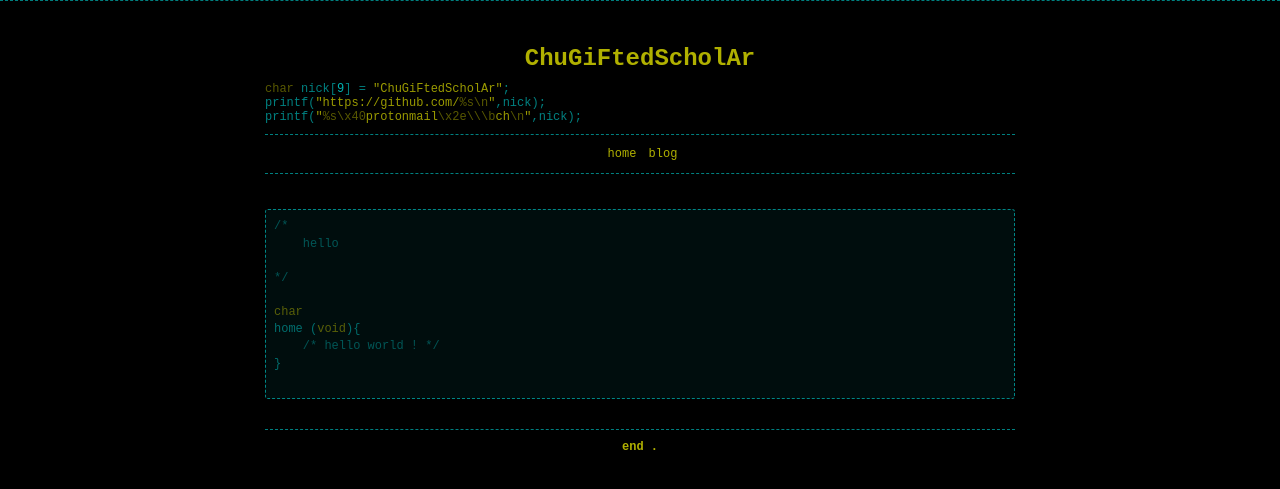
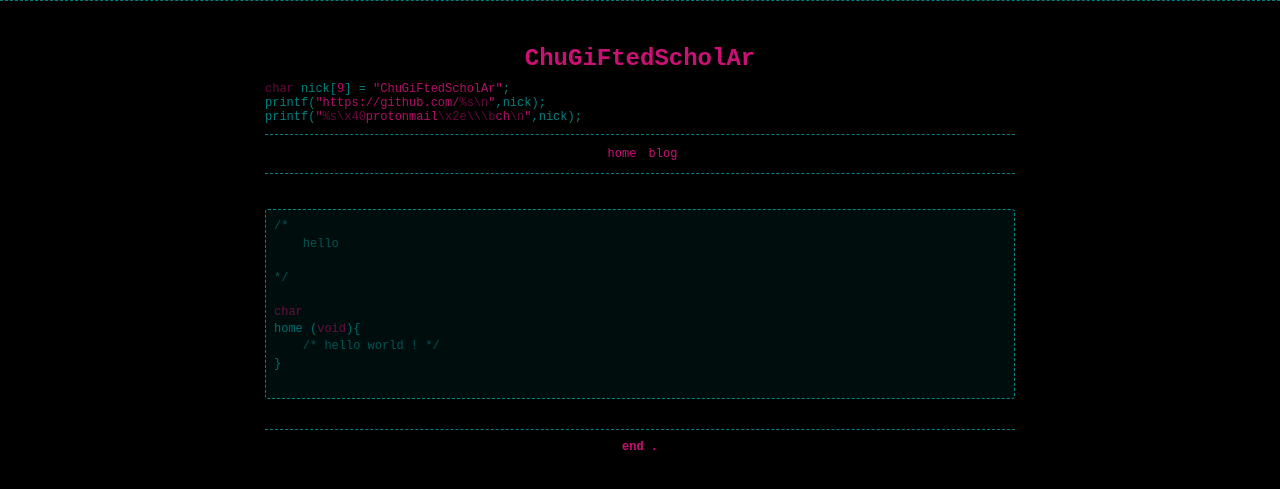
Before and after one commit to ChuGiFtedScholAr/ChuGiFtedScholAr.github.io, a Jekyll site: the page built from index.html, in a window 1280 px wide. Shown: the top 489 px of the page. Built offline with Jekyll 4.4.1, drawn with Linux system fonts in a browser that asks for light colours.

Commit message:
255,20,147

```diff
--- a/css/main.css
+++ b/css/main.css
@@ -11,18 +11,18 @@ body {
     //width: 800px;
 }
 h1 {
-  color: rgba(220,220,0,0.8);
+  color: rgba(255,20,147,0.8);
   font-size: 24px;
   font-family: monospace;
   font-weight: bold;
 }
-h2 { color: rgba(220,220,0,0.7); }
-h3 { color: rgba(220,220,0,0.6); }
-h4 { color: rgba(220,220,0,0.5); }
-h5 { color: rgba(220,220,0,0.4); }
-h6 { color: rgba(220,220,0,0.3); }
+h2 { color: rgba(255,20,147,0.7); }
+h3 { color: rgba(255,20,147,0.6); }
+h4 { color: rgba(255,20,147,0.5); }
+h5 { color: rgba(255,20,147,0.4); }
+h6 { color: rgba(255,20,147,0.3); }
 footer {
-    color: rgba(220,220,0,0.8);
+    color: rgba(255,20,147,0.8);
     font-weight: bold;
     //width: 60%;
     border-top: dashed 1px rgba(0,255,255,0.5);
@@ -32,7 +32,7 @@ footer {
 header {
     margin-top: 25px;
     margin-bottom: 10px;
-    color: rgba(220,220,0,0.9);
+    color: rgba(255,20,147,0.9);
 }
 header p {
     text-align: left;
@@ -42,7 +42,7 @@ header p {
 }
 a {
     text-decoration: none;
-    color: rgba(220,220,0,0.8);
+    color: rgba(255,20,147,0.8);
 }
 .menu {
     border-top: 1px dashed rgba(0,255,255,0.5);
@@ -60,18 +60,18 @@ a {
 }
 .menu ul li a {
     text-decoration: none;
-    color: rgba(220,220,0,0.8);
+    color: rgba(255,20,147,0.8);
 }
 .menu ul li a:hover {
     padding: 2px;
-    border-left: 1px dashed rgba(220,220,0,0.5);
-    border-right: 1px dashed rgba(220,220,0,0.5);
+    border-left: 1px dashed rgba(255,20,147,0.5);
+    border-right: 1px dashed rgba(255,20,147,0.5);
 }
 main {
     text-align: left;
 }
 a:hover {
-		color: rgba(220,220,0,0.6);
+		color: rgba(255,20,147,0.6);
 }
 pre {
     background-color: rgba(0,255,255,0.05);
@@ -204,16 +204,16 @@ table a {
     color: rgba(0,255,255,0.3);
 }
 .reserved {
-    color: rgba(220,220,0,0.4);
+    color: rgba(255,20,147,0.4);
 }
 .string {
-    color: rgba(220,220,0,0.7);
+    color: rgba(255,20,147,0.7);
 }
 .function {
-    color: rgba(0,255,255,0.5);
+    color: rgba(255,20,147,0.5);
 }
 .number {
-    color: rgba(0,255,255,0.7);
+    color: rgba(255,20,147,0.7);
 }
 
 blockquote {
```
